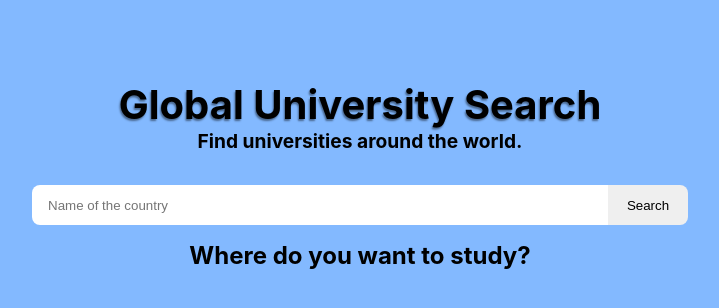
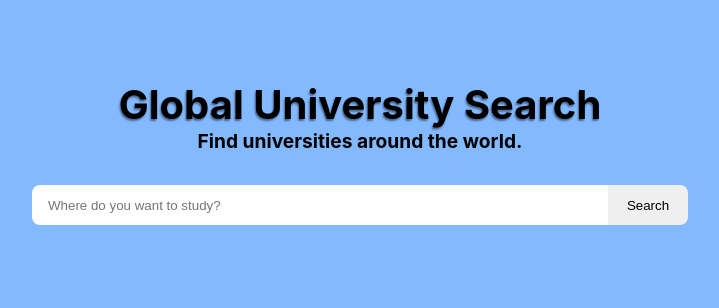
Before and after one commit to caetano-dev/University-List, a React (Create React App) app: page / in a window 1280 px wide. Shown: the top 308 px of the page, without its empty margins (280-999 px from the left). Built offline with nearby package versions, Linux system fonts and the light colour scheme.

Commit message:
Removing h2

```diff
--- a/src/components/SearchBar.js
+++ b/src/components/SearchBar.js
@@ -21,22 +21,23 @@ function SearchBar() {
       <div className={styles.SearchBar}>
         <input
           type="text"
-          placeholder="Name of the country"
+          placeholder="Where do you want to study?"
           onChange={getData}
           onKeyPress={handleKeypress}
         />
         <button onClick={() => setPrint(true)}>Search</button>
       </div>
+
       <div className={styles.University}>
         {print ? (
           <div>
-            <h1>Showing results for: {data[0].toUpperCase() + data.substring(1)}</h1>
+            <h1>
+              Showing results for: {data[0].toUpperCase() + data.substring(1)}
+            </h1>
             <University country={data} />
           </div>
         ) : (
-          <>
-            <h2>Where do you want to study?</h2>
-          </>
+          <></>
         )}
       </div>
     </>
```
